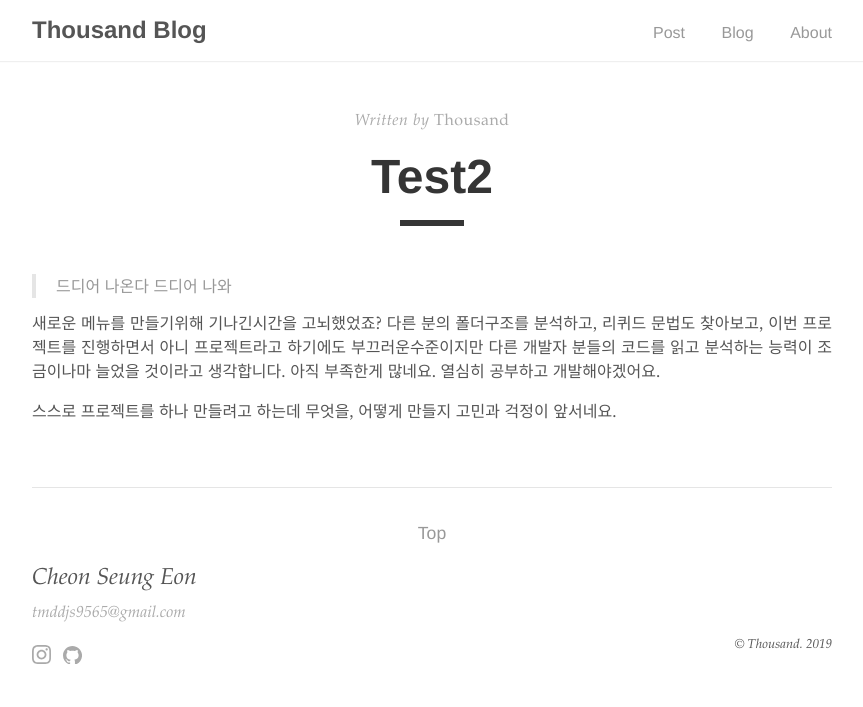
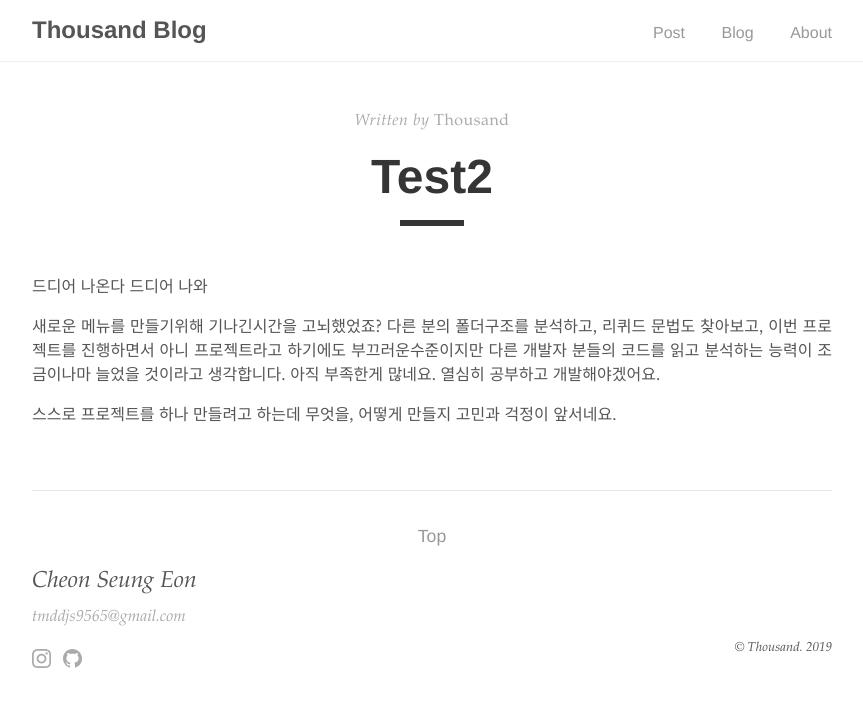
Before and after one commit to tmddjs45/tmddjs45.github.io, a Jekyll site: the page built from blog/test3/index.md, in a window 1280 px wide. Shown: the top 707 px of the page, without its empty margins (208-1071 px from the left). Built offline with Jekyll 4.4.1, drawn with Linux system fonts in a browser that asks for light colours.

```diff
--- a/blog/test3/index.md
+++ b/blog/test3/index.md
@@ -9,7 +9,7 @@ author: "Thousand"
 order: 2
 ---
 
->드디어 나온다 드디어 나와
+드디어 나온다 드디어 나와
 
 새로운 메뉴를 만들기위해 기나긴시간을 고뇌했었죠? 다른 분의 폴더구조를 분석하고,
 리퀴드 문법도 찾아보고, 이번 프로젝트를 진행하면서 아니 프로젝트라고 하기에도 부끄러운수준이지만 다른 개발자 분들의 코드를 읽고 분석하는 능력이 조금이나마 늘었을 것이라고 생각합니다.
```
